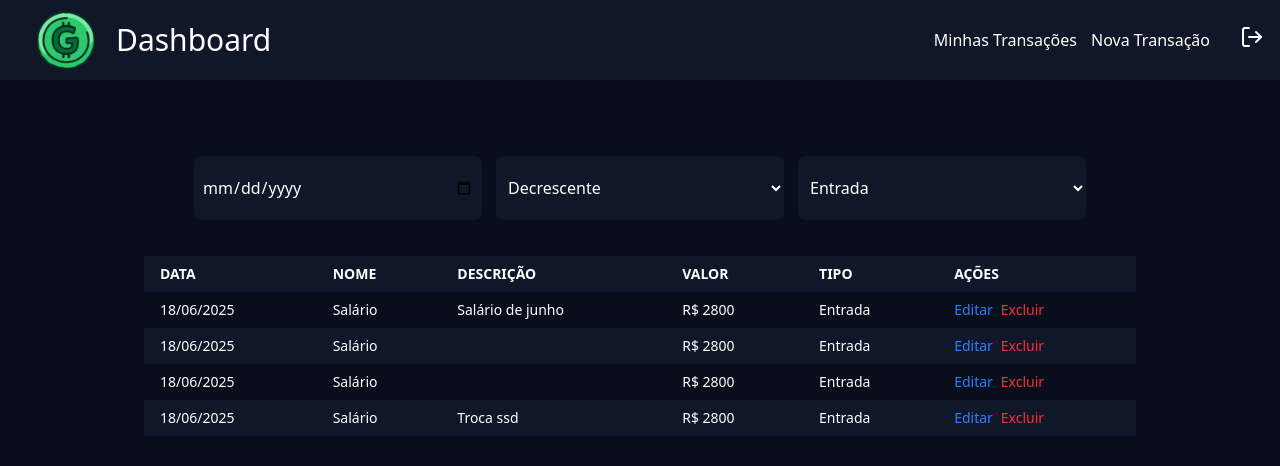
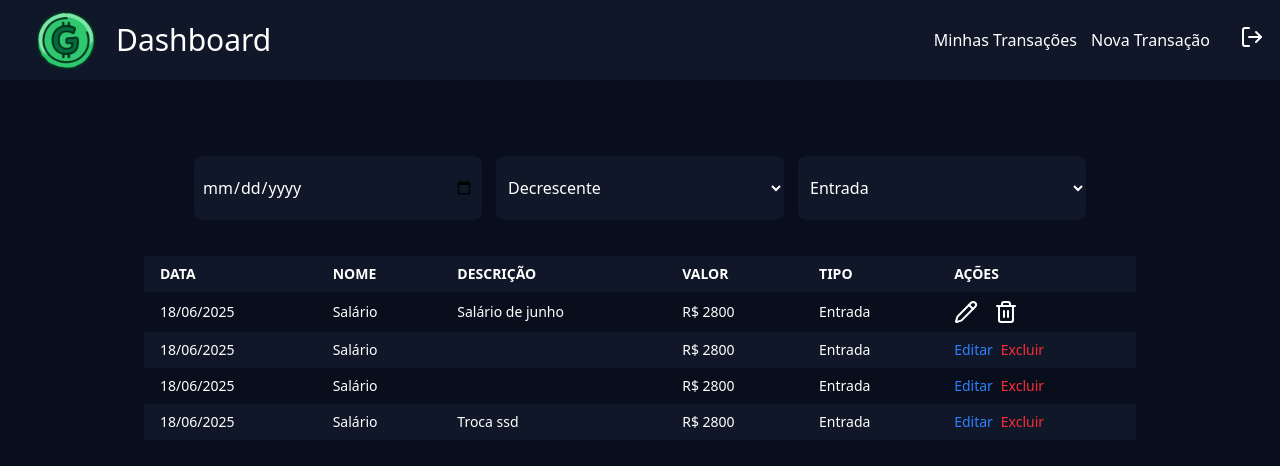
Before and after one commit to TomoriComAncora/gest_finan_front, a Next.js app: page /dashboard/mytransaction in a window 1280 px wide. Shown: the top 466 px of the page. Built offline with nearby package versions, Linux system fonts and the light colour scheme; no server answers.

Commit message:
Adicionar componentes de edição e listagem de transações, além de melhorias na estrutura do código

```diff
--- a/src/app/dashboard/components/header/index.tsx
+++ b/src/app/dashboard/components/header/index.tsx
@@ -29,7 +29,7 @@ export function Header() {
 
         <nav className="flex items-center gap-3.5 text-white">
           <Link
-            href={"/dashboard/mytransaction"}
+            href={"/dashboard/myTransaction"}
             className="transition-all duration-500 hover:text-button"
           >
             Minhas Transações
--- /dev/null
+++ b/src/app/dashboard/editTransaction/components/editForm/index.tsx
@@ -0,0 +1,3 @@
+export default function EditForm(){
+
+}
--- /dev/null
+++ b/src/app/dashboard/editTransaction/page.tsx
@@ -0,0 +1,5 @@
+export default function EditTransaction(){
+    return(
+        <h1 className="text-white">Editar transação</h1>
+    )
+}
--- /dev/null
+++ b/src/app/dashboard/mytransaction/components/listTransactions/index.tsx
@@ -0,0 +1,115 @@
+"use client";
+import { Pencil, Trash2 } from "lucide-react";
+import Link from "next/link";
+import { TransactionProps } from "@/lib/propsTransactions";
+
+interface Props {
+  transactions: TransactionProps[];
+}
+
+export default function ListTransactions({ transactions }: Props) {
+  return (
+    <main className="max-w-5xl my-10 mx-auto py-0 px-4">
+      <section className="text-white mt-5 flex flex-col gap-3.5 sm:flex-row justify-between">
+        <form className="mt-9 flex flex-row items-center justify-center gap-3.5 min-w-full">
+          <input
+            type="date"
+            className="bg-secondary py-5 px-2 sm:w-2xs min-w-52 rounded-lg"
+          />
+          <select className="bg-secondary py-5 px-2 sm:w-2xs min-w-52 rounded-lg">
+            <option value="desc">Decrescente</option>
+            <option value="cresc">Crescente</option>
+          </select>
+          <select className="bg-secondary py-5 px-2 sm:w-2xs min-w-52 rounded-lg">
+            <option value="type">Entrada</option>
+            <option value="type">Saída</option>
+          </select>
+        </form>
+      </section>
+      <section className="mt-9">
+        <table className="min-w-full table-auto text-sm text-left text-white border-0 rounded-t-full">
+          <thead className="bg-secondary text-white uppercase">
+            <tr>
+              <th className="px-4 py-2">Data</th>
+              <th className="px-4 py-2">Nome</th>
+              <th className="px-4 py-2">Descrição</th>
+              <th className="px-4 py-2">Valor</th>
+              <th className="px-4 py-2">Tipo</th>
+              <th className="px-4 py-2">Ações</th>
+            </tr>
+          </thead>
+          <tbody>
+            <tr className="bg-primary">
+              <td className="px-4 py-2">18/06/2025</td>
+              <td className="px-4 py-2">Salário</td>
+              <td className="px-4 py-2">Salário de junho</td>
+              <td className="px-4 py-2">R$ 2800</td>
+              <td className="px-4 py-2">Entrada</td>
+              <td className="px-4 py-2 space-x-2">
+                <div className="flex gap-4">
+                  <Link
+                    href={"/dashboard/editTransaction"}
+                    className="text-white transition-all duration-500 hover:scale-105 hover:text-blue-500"
+                  >
+                    <Pencil />
+                  </Link>
+                  <Link
+                    href={"/editTransaction"}
+                    className="text-white transition-all duration-500 hover:scale-105 hover:text-red-500"
+                  >
+                    <Trash2 />
+                  </Link>
+                </div>
+              </td>
+            </tr>
+            <tr className="bg-secondary">
+              <td className="px-4 py-2">18/06/2025</td>
+              <td className="px-4 py-2">Salário</td>
+              <td className="px-4 py-2"></td>
+              <td className="px-4 py-2">R$ 2800</td>
+              <td className="px-4 py-2">Entrada</td>
+              <td className="px-4 py-2 space-x-2">
+                <button className="text-blue-500 hover:underline">
+                  Editar
+                </button>
+                <button className="text-red-500 hover:underline">
+                  Excluir
+                </button>
+              </td>
+            </tr>
+            <tr className="bg-primary">
+              <td className="px-4 py-2">18/06/2025</td>
+              <td className="px-4 py-2">Salário</td>
+              <td className="px-4 py-2"></td>
+              <td className="px-4 py-2">R$ 2800</td>
+              <td className="px-4 py-2">Entrada</td>
+              <td className="px-4 py-2 space-x-2">
+                <button className="text-blue-500 hover:underline">
+                  Editar
+                </button>
+                <button className="text-red-500 hover:underline">
+                  Excluir
+                </button>
+              </td>
+            </tr>
+            <tr className="bg-secondary">
+              <td className="px-4 py-2">18/06/2025</td>
+              <td className="px-4 py-2">Salário</td>
+              <td className="px-4 py-2">Troca ssd</td>
+              <td className="px-4 py-2">R$ 2800</td>
+              <td className="px-4 py-2">Entrada</td>
+              <td className="px-4 py-2 space-x-2">
+                <button className="text-blue-500 hover:underline">
+                  Editar
+                </button>
+                <button className="text-red-500 hover:underline">
+                  Excluir
+                </button>
+              </td>
+            </tr>
+          </tbody>
+        </table>
+      </section>
+    </main>
+  );
+}
--- a/src/app/dashboard/mytransaction/page.tsx
+++ b/src/app/dashboard/mytransaction/page.tsx
@@ -1,99 +1,30 @@
-export default function MyTransaction() {
+import ListTransactions from "@/app/dashboard/myTransaction/components/listTransactions"
+import { api } from "@/server/api";
+import { getCookieServer } from "@/lib/cookieServer";
+import { TransactionProps } from "@/lib/propsTransactions";
+
+async function getTransaction():Promise<TransactionProps[] | []>{
+  try{
+    const token = await getCookieServer();
+    console.log("token: ", token)
+    const response = await api.get("/transaction", {
+      headers:{
+        Authorization: `Bearer ${token}`
+      }
+    })
+
+    return response.data || [];
+  }catch(err: any){
+    console.log(err.message);
+    return []
+  }
+}
+
+export default async function MyTransaction() {
+  const transactions = await getTransaction();
+  console.log(transactions);
+
   return (
-    <main className="max-w-5xl my-10 mx-auto py-0 px-4">
-      <section className="text-white mt-5 flex flex-col gap-3.5 sm:flex-row justify-between">
-        <form className="mt-9 flex flex-row items-center justify-center gap-3.5 min-w-full">
-          <input
-            type="date"
-            className="bg-secondary py-5 px-2 sm:w-2xs min-w-52 rounded-lg"
-          />
-          <select className="bg-secondary py-5 px-2 sm:w-2xs min-w-52 rounded-lg">
-            <option value="desc">Decrescente</option>
-            <option value="cresc">Crescente</option>
-          </select>
-          <select className="bg-secondary py-5 px-2 sm:w-2xs min-w-52 rounded-lg">
-            <option value="type">Entrada</option>
-            <option value="type">Saída</option>
-          </select>
-        </form>
-      </section>
-      <section className="mt-9">
-        <table className="min-w-full table-auto text-sm text-left text-white border-0 rounded-t-full">
-          <thead className="bg-secondary text-white uppercase">
-            <tr>
-              <th className="px-4 py-2">Data</th>
-              <th className="px-4 py-2">Nome</th>
-              <th className="px-4 py-2">Descrição</th>
-              <th className="px-4 py-2">Valor</th>
-              <th className="px-4 py-2">Tipo</th>
-              <th className="px-4 py-2">Ações</th>
-            </tr>
-          </thead>
-          <tbody>
-            <tr className="bg-primary">
-              <td className="px-4 py-2">18/06/2025</td>
-              <td className="px-4 py-2">Salário</td>
-              <td className="px-4 py-2">Salário de junho</td>
-              <td className="px-4 py-2">R$ 2800</td>
-              <td className="px-4 py-2">Entrada</td>
-              <td className="px-4 py-2 space-x-2">
-                <button className="text-blue-500 hover:underline">
-                  Editar
-                </button>
-                <button className="text-red-500 hover:underline">
-                  Excluir
-                </button>
-              </td>
-            </tr>
-            <tr className="bg-secondary">
-              <td className="px-4 py-2">18/06/2025</td>
-              <td className="px-4 py-2">Salário</td>
-              <td className="px-4 py-2"></td>
-              <td className="px-4 py-2">R$ 2800</td>
-              <td className="px-4 py-2">Entrada</td>
-              <td className="px-4 py-2 space-x-2">
-                <button className="text-blue-500 hover:underline">
-                  Editar
-                </button>
-                <button className="text-red-500 hover:underline">
-                  Excluir
-                </button>
-              </td>
-            </tr>
-            <tr className="bg-primary">
-              <td className="px-4 py-2">18/06/2025</td>
-              <td className="px-4 py-2">Salário</td>
-              <td className="px-4 py-2"></td>
-              <td className="px-4 py-2">R$ 2800</td>
-              <td className="px-4 py-2">Entrada</td>
-              <td className="px-4 py-2 space-x-2">
-                <button className="text-blue-500 hover:underline">
-                  Editar
-                </button>
-                <button className="text-red-500 hover:underline">
-                  Excluir
-                </button>
-              </td>
-            </tr>
-            <tr className="bg-secondary">
-              <td className="px-4 py-2">18/06/2025</td>
-              <td className="px-4 py-2">Salário</td>
-              <td className="px-4 py-2">Troca ssd</td>
-              <td className="px-4 py-2">R$ 2800</td>
-              <td className="px-4 py-2">Entrada</td>
-              <td className="px-4 py-2 space-x-2">
-                <button className="text-blue-500 hover:underline">
-                  Editar
-                </button>
-                <button className="text-red-500 hover:underline">
-                  Excluir
-                </button>
-              </td>
-            </tr>
-
-          </tbody>
-        </table>
-      </section>
-    </main>
+    <ListTransactions transactions={transactions}/>
   );
 }
--- a/src/app/dashboard/newtransaction/page.tsx
+++ b/src/app/dashboard/newtransaction/page.tsx
@@ -1,4 +1,4 @@
-import { Form } from "@/app/dashboard/newtransaction/components"
+import { Form } from "@/app/dashboard/newtransaction/components/form"
 
 export default function NewTransaction() {
   return (
--- /dev/null
+++ b/src/lib/propsTransactions.ts
@@ -0,0 +1,8 @@
+export interface TransactionProps{
+    id: string;
+    name: string;
+    type: string;
+    description: string;
+    value: number;
+    date: string;
+}
```
Also changed, not shown: src/lib/cookieServer.ts (+5 -5 lines), src/app/dashboard/newtransaction/components/form/index.tsx (renamed from src/app/dashboard/newtransaction/components/index.tsx).
